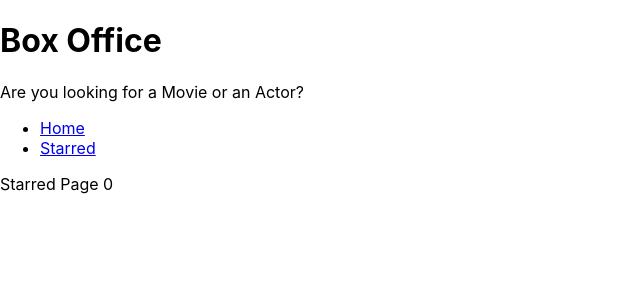
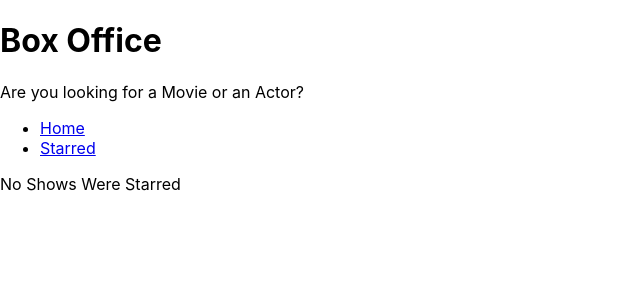
Before and after one commit to Nktech-Official/box-office, a React (Create React App) app: page /starred in a window 1280 px wide. Shown: the top 300 px of the page, without its empty margins (0-640 px from the left). Built offline with nearby package versions, Linux system fonts and the light colour scheme.

Commit message:
display starred show  on starred page

```diff
--- a/src/api/tvmaze.js
+++ b/src/api/tvmaze.js
@@ -11,3 +11,8 @@
 export const searchForPeople = query => apiGet(`/search/people?q=${query}`);
 export const getShowById = showId =>
   apiGet(`/shows/${showId}?embed[]=seasons&embed[]=cast`);
+
+export const getShowsByIds = async showIds => {
+  const promises = showIds.map(showId => apiGet(`/shows/${showId}`));
+  return Promise.all(promises);
+};
--- a/src/pages/Starred.jsx
+++ b/src/pages/Starred.jsx
@@ -1,7 +1,29 @@
+import { useQuery } from '@tanstack/react-query';
 import { useStarredShows } from '../lib/useStarredShows';
+import { getShowsByIds } from '../api/tvmaze';
+import ShowGrid from '../components/shows/ShowGrid';
 
 export default function Starred() {
-  const [starredShows] = useStarredShows();
+  const [starredShowsIds] = useStarredShows();
 
-  return <div>Starred Page {starredShows.length}</div>;
+  const { data: starredShows, error: starredShowsError } = useQuery({
+    queryKey: ['starred', starredShowsIds],
+    queryFn: () =>
+      getShowsByIds(starredShowsIds).then(result =>
+        result.map(show => ({ show }))
+      ),
+
+    refetchOnWindowFocus: false,
+  });
+
+  if (starredShows?.length === 0) {
+    return <div>No Shows Were Starred</div>;
+  }
+  if (starredShows?.length > 0) {
+    return <ShowGrid shows={starredShows} />;
+  }
+  if (starredShowsError) {
+    return <div>Error Occured : ${starredShowsError.messagge}</div>;
+  }
+  return <div>Shows are loading</div>;
 }
```
Also changed, not shown: 1 other file (tests, documents, lock files or other folders).
